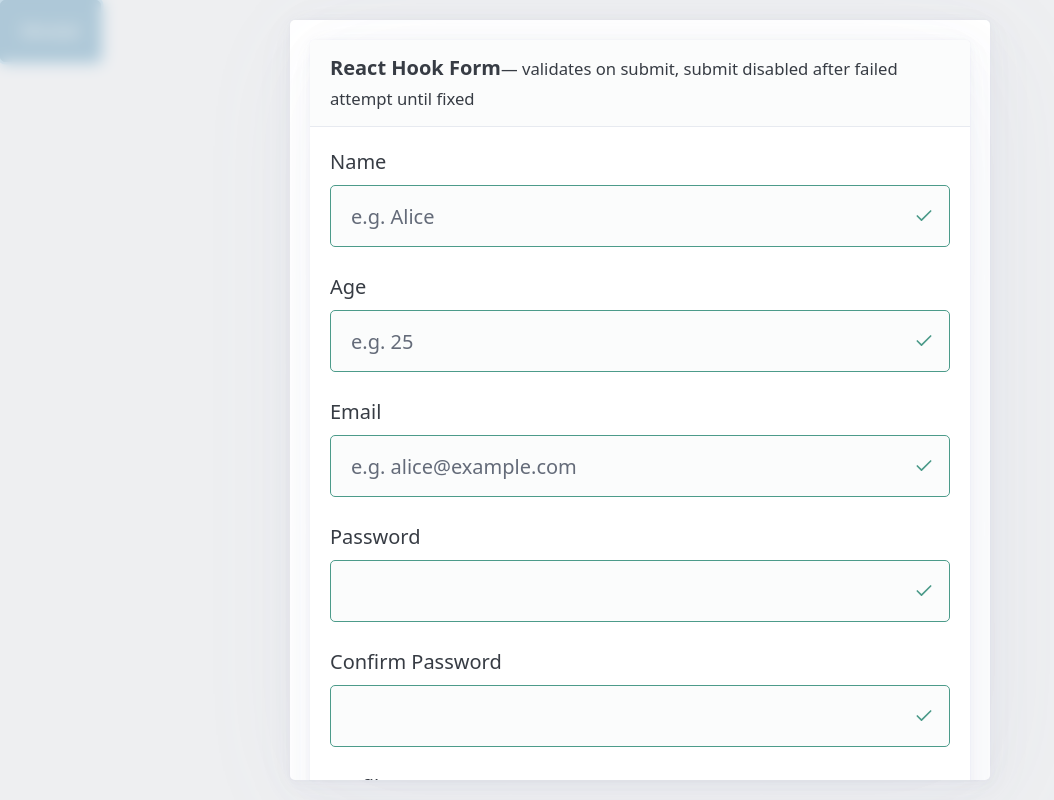
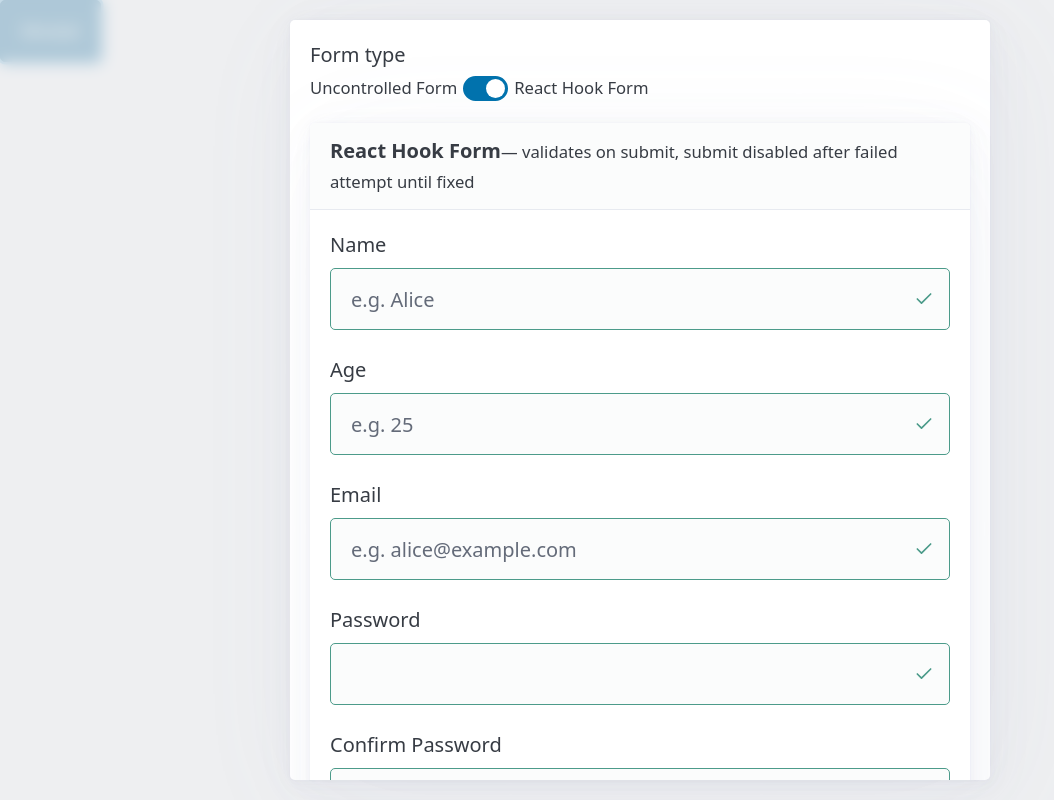
Before and after one commit to stsTom/react-class-components, a React (Vite) app: page / in a window 1280 px wide. Both pictures are taken after a click on the button "Modal". Shown: the whole page, without its empty margins (0-1054 px from the left). Built offline with nearby package versions, Linux system fonts and the light colour scheme.

Commit message:
implement form toggle

```diff
--- a/src/App.tsx
+++ b/src/App.tsx
@@ -1,21 +1,18 @@
-import { useState, useCallback } from 'react'
-import { Modal } from './components/Modal'
 import { MainPage } from './pages/MainPage'
-import { ReactHookFormComponent } from './features/react_hook_form/ReactHookForm'
+import { FormsModal } from './features/forms_modal/FormsModal'
+import { useCallback, useState } from 'react'
 
 function App() {
   const [isModalOpen, setIsModalOpen] = useState(false)
 
-  const handleModalToggle = useCallback(() => {
-    setIsModalOpen(prev => !prev)
+  const openModal = useCallback(() => {
+    setIsModalOpen(true)
   }, [])
 
   return (
     <>
-      <MainPage openModal={handleModalToggle}/>
-      <Modal isOpen={isModalOpen} closeModal={handleModalToggle}>
-        <ReactHookFormComponent />
-      </Modal>
+      <MainPage openModal={openModal} />
+      <FormsModal isModalOpen={isModalOpen} setIsModalOpen={setIsModalOpen}/>
     </>
   )
 }
--- /dev/null
+++ b/src/features/forms_modal/FormsModal.tsx
@@ -0,0 +1,49 @@
+import { useState, useCallback } from 'react'
+import { Modal } from '../../components/Modal'
+import { ReactHookFormComponent } from '../../features/react_hook_form/ReactHookForm'
+import { UncontrolledForm } from '../../features/uncontrolled_forms/UncontrolledForm'
+
+type FormType = 'uncontrolled' | 'rhf'
+
+interface FormsModalProps{
+  isModalOpen: boolean;
+  setIsModalOpen: (a: boolean) => void
+}
+
+export function FormsModal({isModalOpen, setIsModalOpen}: FormsModalProps) {
+  const [activeForm, setActiveForm] = useState<FormType>('rhf')
+
+  const closeModal = useCallback(() => {
+    setIsModalOpen(false)
+  }, [])
+
+  return(
+    <Modal isOpen={isModalOpen} closeModal={closeModal}>
+      <label style={{ marginBottom: '16px' }}>
+        Form type
+        <br />
+        <span>
+          <small>Uncontrolled Form</small>
+        </span>
+        <input
+          type="checkbox"
+          id="form-type"
+          name="form-type"
+          role="switch"
+          style={{ margin: '6px' }}
+          checked={activeForm === 'rhf'}
+          onChange={(e) => setActiveForm(e.target.checked ? 'rhf' : 'uncontrolled')}
+        />
+        <span>
+          <small>React Hook Form</small>
+        </span>
+      </label>
+
+      {activeForm === 'uncontrolled' ? (
+        <UncontrolledForm />
+      ) : (
+        <ReactHookFormComponent />
+      )}
+    </Modal>
+  )
+}
```
